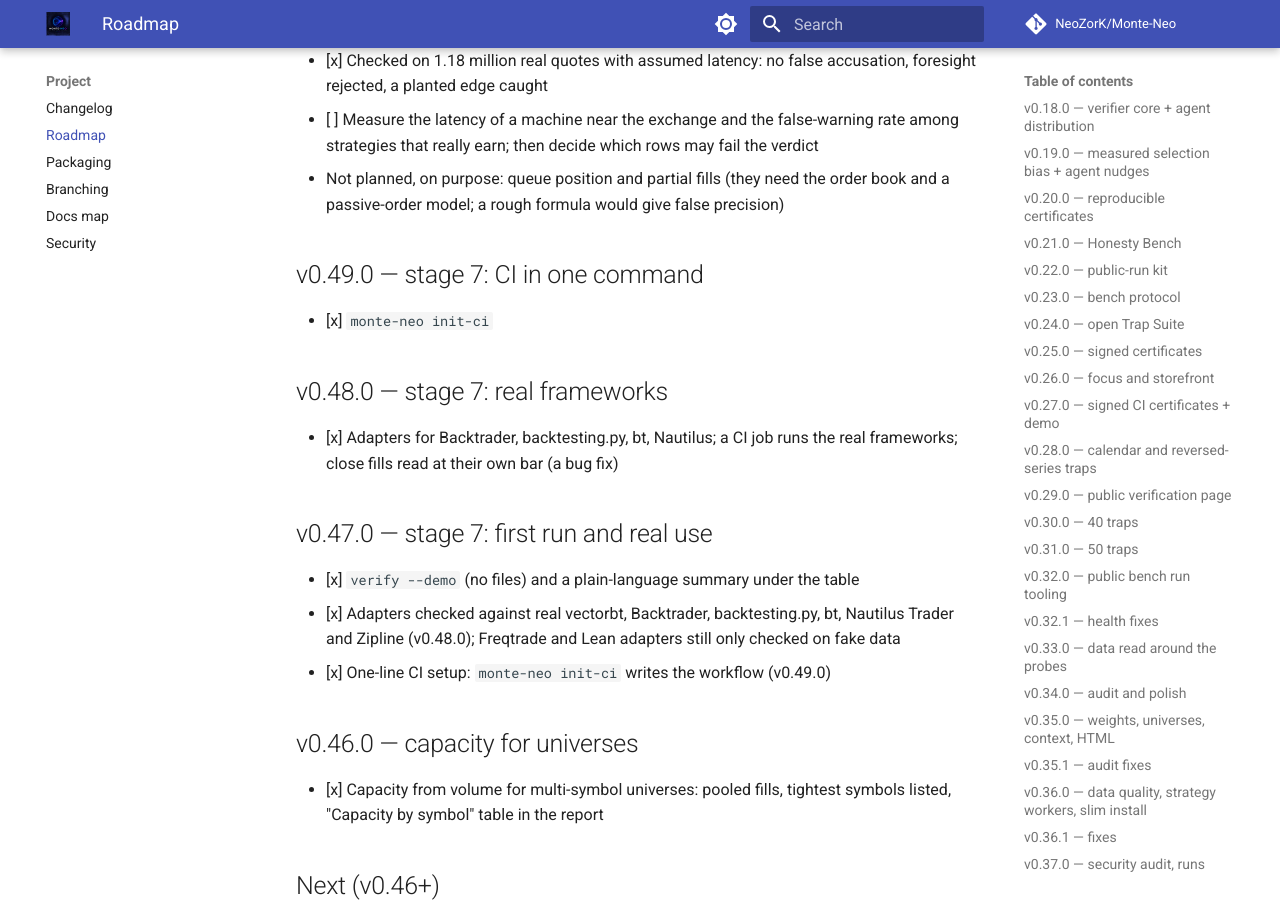
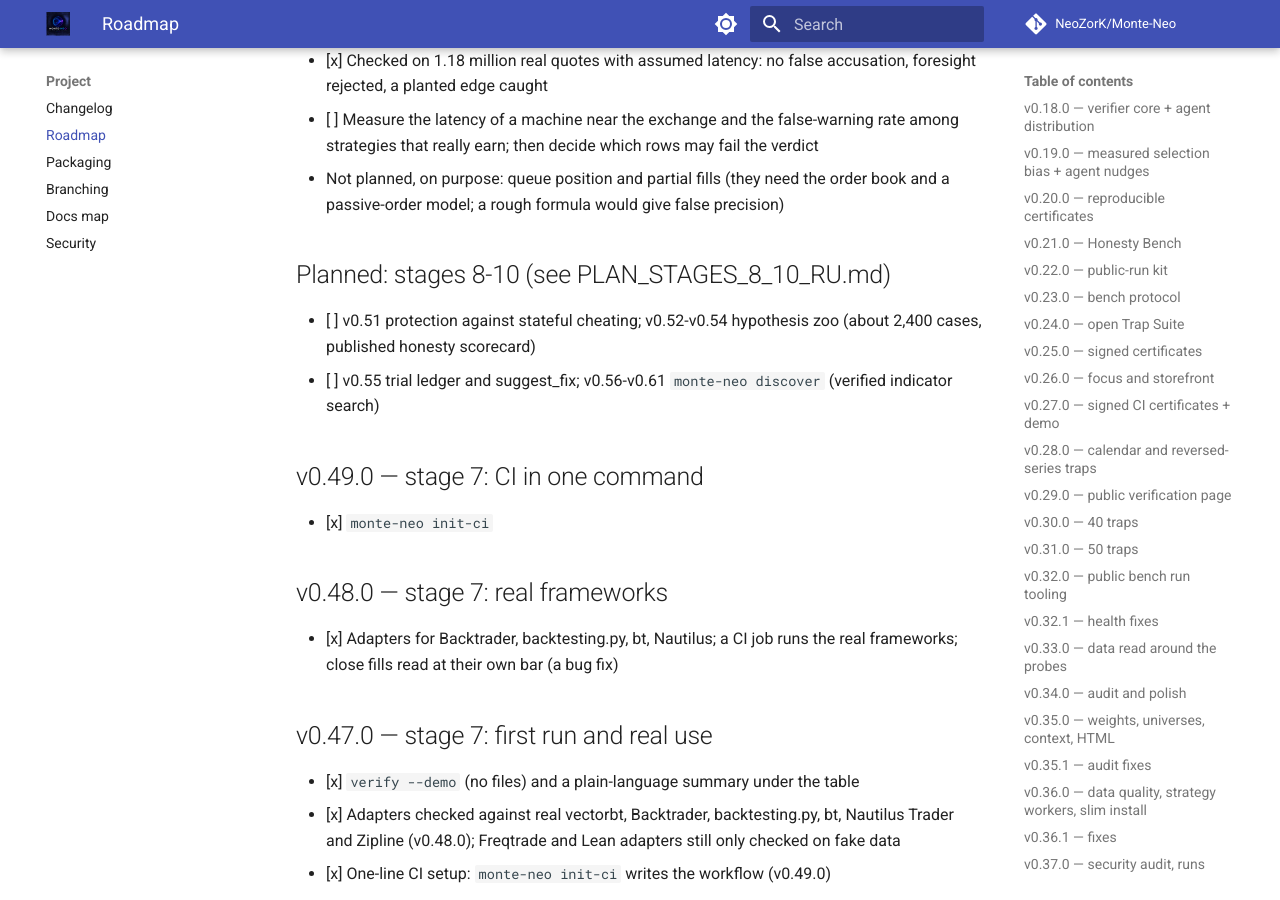
Before and after one commit to NeoZorK/Monte-Neo, an MkDocs documentation site: the page built from docs/project/ROADMAP.md, in a window 1280 px wide and 900 px high, scrolled down 7012 px. Built offline with MkDocs 1.6.1 and Material for MkDocs 9.7.7, drawn with Linux system fonts in a browser that asks for light colours; comment, search, counter and statistics services are not loaded.

Commit message:
Plan of stages 8-10 with implementation status (#106)
Adds docs/project/PLAN_STAGES_8_10_RU.md (internal, local) and links
it from the product plan, the roadmap and the docs map. Documentation
only, no version change.

The plan rests on measurements of v0.50.0: a leaking strategy that
caches its answer between calls, or holds a precomputed array, passes
the truncation and perturbation probes and gets PASS; twelve disguises
of one leak are all caught; eight honest strategies are not accused. It
proposes protection against that (stage 8.B), a hypothesis zoo of about
2,400 cases with a published honesty scorecard (stage 8), a verified
indicator search that counts its own trials (stage 9) and the loops that
make the verifier indispensable (stage 10).

```diff
--- a/docs/project/ROADMAP.md
+++ b/docs/project/ROADMAP.md
@@ -159,6 +159,10 @@ strategies, a public Honesty Bench leaderboard, discover on real market data.
 - [ ] Measure the latency of a machine near the exchange and the false-warning rate among strategies that really earn; then decide which rows may fail the verdict
 - Not planned, on purpose: queue position and partial fills (they need the order book and a passive-order model; a rough formula would give false precision)
 
+## Planned: stages 8-10 (see PLAN_STAGES_8_10_RU.md)
+- [ ] v0.51 protection against stateful cheating; v0.52-v0.54 hypothesis zoo (about 2,400 cases, published honesty scorecard)
+- [ ] v0.55 trial ledger and suggest_fix; v0.56-v0.61 `monte-neo discover` (verified indicator search)
+
 ## v0.49.0 — stage 7: CI in one command
 - [x] `monte-neo init-ci`
 
```
Also changed, not shown: docs/docs-map.md (+1 -0 lines).
